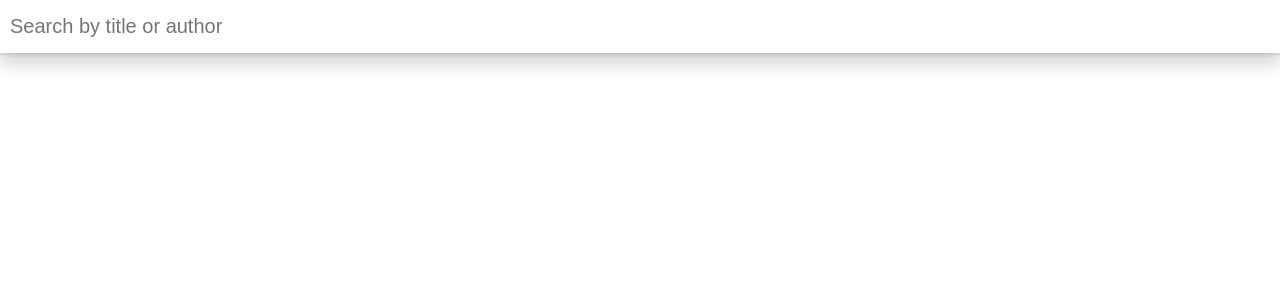
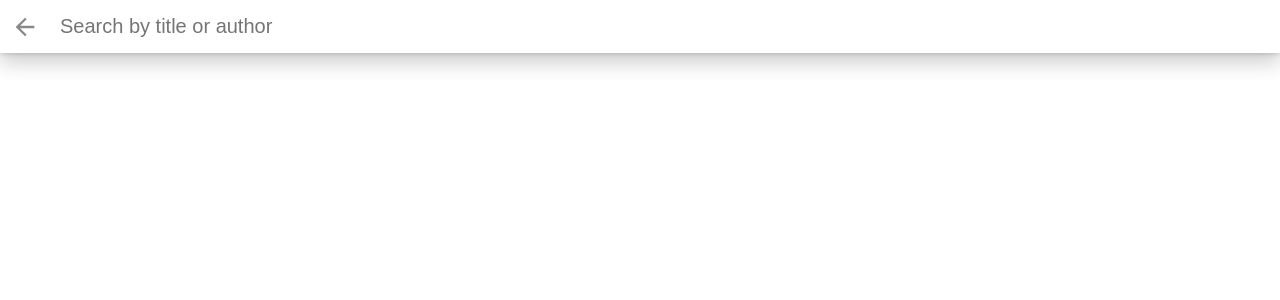
Before and after one commit to CTownsdin/myReads, a React (Create React App) app: page /search in a window 1280 px wide. Shown: the top 300 px of the page. Built offline with nearby package versions, Linux system fonts and the light colour scheme; no server answers.

Commit message:
add <Link>s to search and back home again

```diff
--- a/src/App.js
+++ b/src/App.js
@@ -43,9 +43,6 @@ class App extends React.Component {
       <div className='app'>
         <Route exact path='/' render={() => (<Home allBooks={allBooks} updateShelf={this.updateShelf} />)} />
         <Route path='/search' render={() => (<Search />)} />
-        <div className='open-search'>
-          {/* <a onClick={() => this.setState({ showSearchPage: true })}>Add a book</a>   FIX ME */}
-        </div>
       </div>
     )
   }
--- a/src/components/Home.js
+++ b/src/components/Home.js
@@ -1,6 +1,7 @@
 import React from 'react'
 import PropTypes from 'prop-types'
 import BookShelf from './BookShelf'
+import { Link } from 'react-router-dom'
 
 const Home = (props) => {
   const currBooks = props.allBooks.filter((book) => book.shelf === 'currentlyReading')
@@ -25,6 +26,9 @@ const Home = (props) => {
             updateShelf={props.updateShelf} />
         </div>
       </div>
+      <div className='open-search'>
+        <Link to='/search'>Add a book</Link>
+      </div>
     </div>
   )
 }
--- a/src/components/Search.js
+++ b/src/components/Search.js
@@ -1,10 +1,11 @@
 import React from 'react'
+import { Link } from 'react-router-dom'
 
 const Search = (props) => {
   return (
     <div className='search-books'>
       <div className='search-books-bar'>
-        {/* <a className='close-search' onClick={() => this.setState({ showSearchPage: false })}>Close</a> */}
+        <Link to='/' className='close-search'>Close</Link>
         <div className='search-books-input-wrapper'>
           <input type='text' placeholder='Search by title or author' />
         </div>
```
Also changed, not shown: 1 other file (tests, documents, lock files or other folders).
